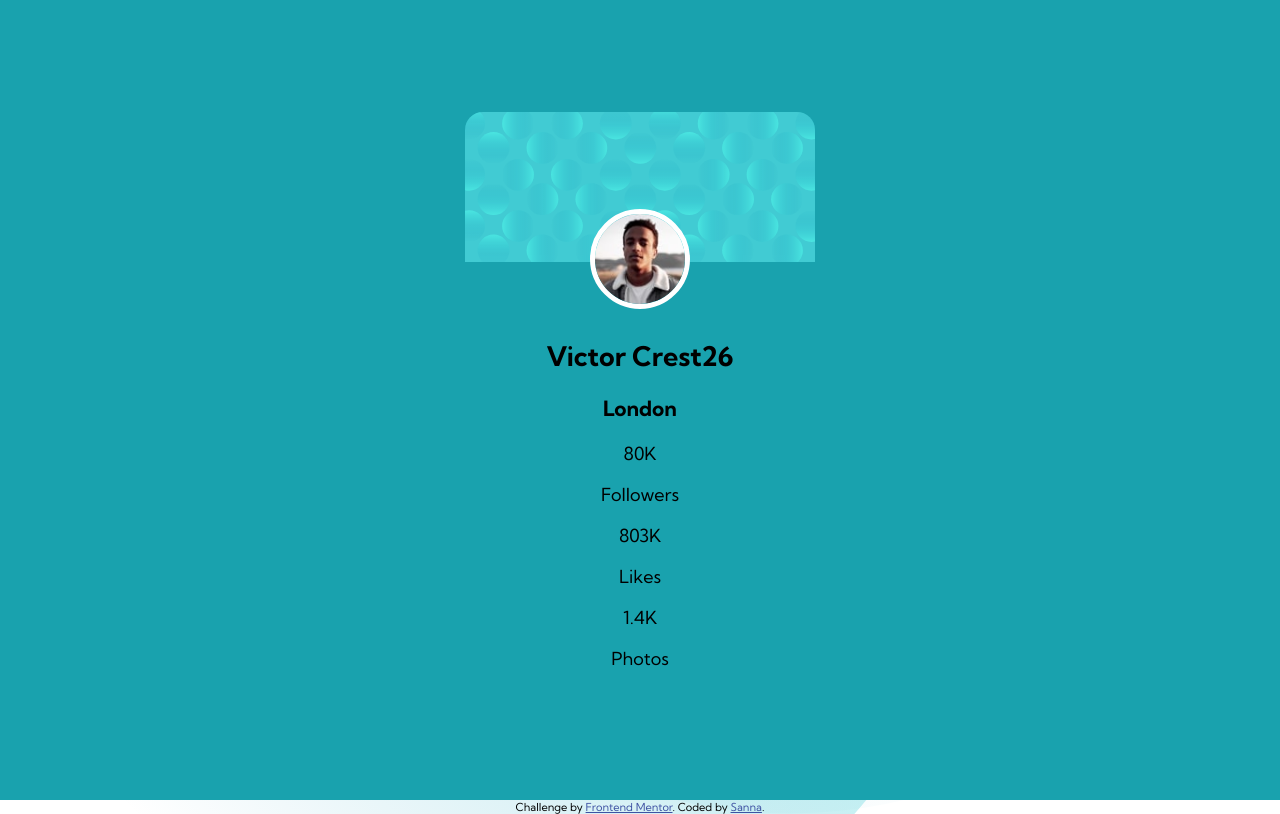
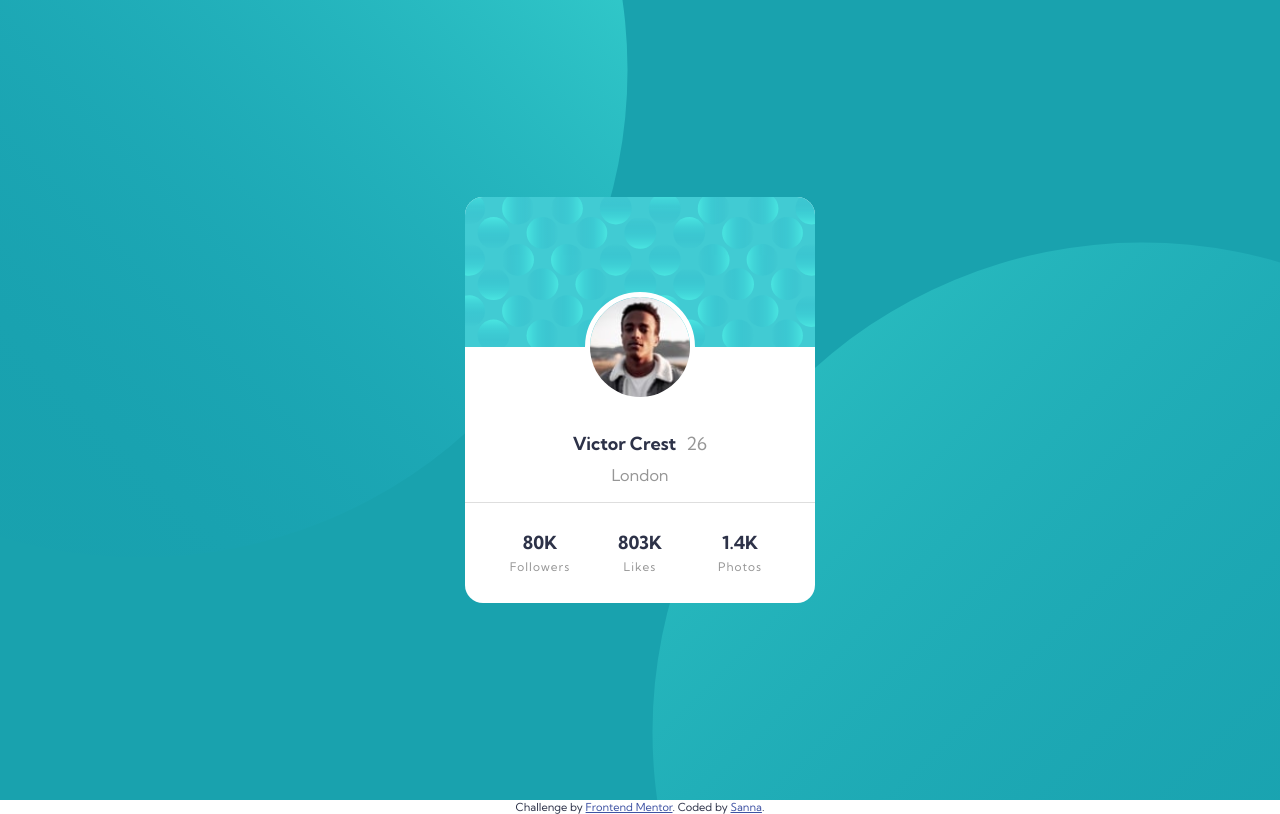
Before and after one commit to sannasinne/profile-card-component-main, a plain HTML site: page index.html in a window 1280 px wide. Drawn offline with Linux system fonts and the light colour scheme.

Commit message:
Finalized project

```diff
--- a/css/style.css
+++ b/css/style.css
@@ -7,20 +7,18 @@ html {
 }
 
 :root {
-  font-size: 18px;
   --cyan: hsl(185, 75%, 39%);
   --blue: hsl(229, 23%, 23%);
   --grayishblue: hsl(227, 10%, 46%);
   --gray: hsl(0, 0%, 59%);
+  font-size: 18px;
+  color: var(--blue);
 }
 
 body {
   font-family: 'Kumbh Sans', sans-serif;
   margin: 0;
   padding: 0;
-  background-image: url("../images/bg-pattern-top.svg"), url("../images/bg-pattern-bottom.svg");
-  background-repeat: no-repeat;
-  background-position: top left, bottom right;
 }
 
 /* Background-image */
@@ -32,6 +30,7 @@ section {
   flex-direction: column;
   justify-content: center;
   align-items: center;
+  overflow: hidden;
   position: relative;
 }
 
@@ -40,6 +39,8 @@ section {
   border-radius: 1rem;
   overflow: hidden;
   text-align: center;
+  background: white;
+  z-index: 7;
 }
 
 .card-banner {
@@ -49,12 +50,12 @@ section {
 }
 
 .image {
-  width: 100px;
-  height: 100px;
+  width: 110px;
+  height: 110px;
   border-radius: 50%;
   border: 5px solid white;
   overflow: hidden;
-  margin: -52.5px auto 30px auto;
+  margin: -55px auto 30px auto;
 }
 
 .image img {
@@ -63,6 +64,80 @@ section {
   display: block;
 }
 
-.card-info {
+h2 {
+  margin-bottom: 10px;
+  font-size: 1rem;
+}
 
+span {
+  margin-left: 6px;
 }
+
+span,
+h3 {
+  font-weight: 400;
+  color: var(--gray);
+}
+
+h3 {
+  font-size: 0.9rem;
+  margin-top: 0;
+}
+
+.card-numbers {
+  border-top: 1px solid hsl(0, 0%, 87%);
+  display: flex;
+  padding: 0 25px;
+}
+
+.card-numbers .item {
+  flex: 1;
+  height: 100px;
+  display: flex;
+  flex-direction: column;
+  justify-content: center;
+  align-items: center;
+}
+
+h4,
+h5 {
+  margin: 0;
+}
+
+h5 {
+  font-size: 0.66rem;
+  font-weight: 400;
+  color: var(--gray);
+  margin-top: 5px;
+  letter-spacing: 1px;
+}
+
+
+/* Background images */
+
+.background-img .circle-top,
+.background-img .circle-bottom {
+  position: absolute;
+}
+
+.background-img .circle-top {
+  top: -600px;
+  left: -600px;
+}
+
+.background-img .circle-bottom {
+  bottom: -600px;
+  right: -600px;
+}
+
+@media screen and (min-width: 990px) {
+  .background-img .circle-top {
+    top: -420px;
+    left: -350px;
+  }
+
+  .background-img .circle-bottom {
+    bottom: -420px;
+    right: -350px;
+  }
+}
--- a/index.html
+++ b/index.html
@@ -18,24 +18,32 @@
 </head>
 <body>
   <section>
+    <div class="background-img">
+      <img src="images/bg-pattern-top.svg" class="circle-top" alt="Blue circle">
+      <img src="images/bg-pattern-bottom.svg" class="circle-bottom" alt="Blue circle">
+    </div>
     <div class="card">
       <div class="card-banner"></div>
       <div class="card-info">
         <div class="image">
           <img src="images/image-victor.jpg" alt="Image og Victor">
         </div>
-        <h2>Victor Crest<span>26</span></h2>
+        <h2>Victor Crest <span>26</span></h2>
         <h3>London</h3>
       </div>
       <div class="card-numbers">
-        <p class="value">80K</p>
-        <p>Followers</p>
-
-        <p class="value">803K</p>
-        <p>Likes</p>
-
-        <p class="value">1.4K</p>
-        <p>Photos</p>
+        <div class="item">
+          <h4 class="value">80K</h4>
+          <h5>Followers</h5>
+        </div>
+        <div class="item">
+          <h4 class="value">803K</h4>
+          <h5>Likes</h5>
+        </div>
+        <div class="item">
+          <h4 class="value">1.4K</h4>
+          <h5>Photos</h5>
+        </div>
       </div>
     </div>
   </section>
```
Also changed, not shown: 2 other files.
